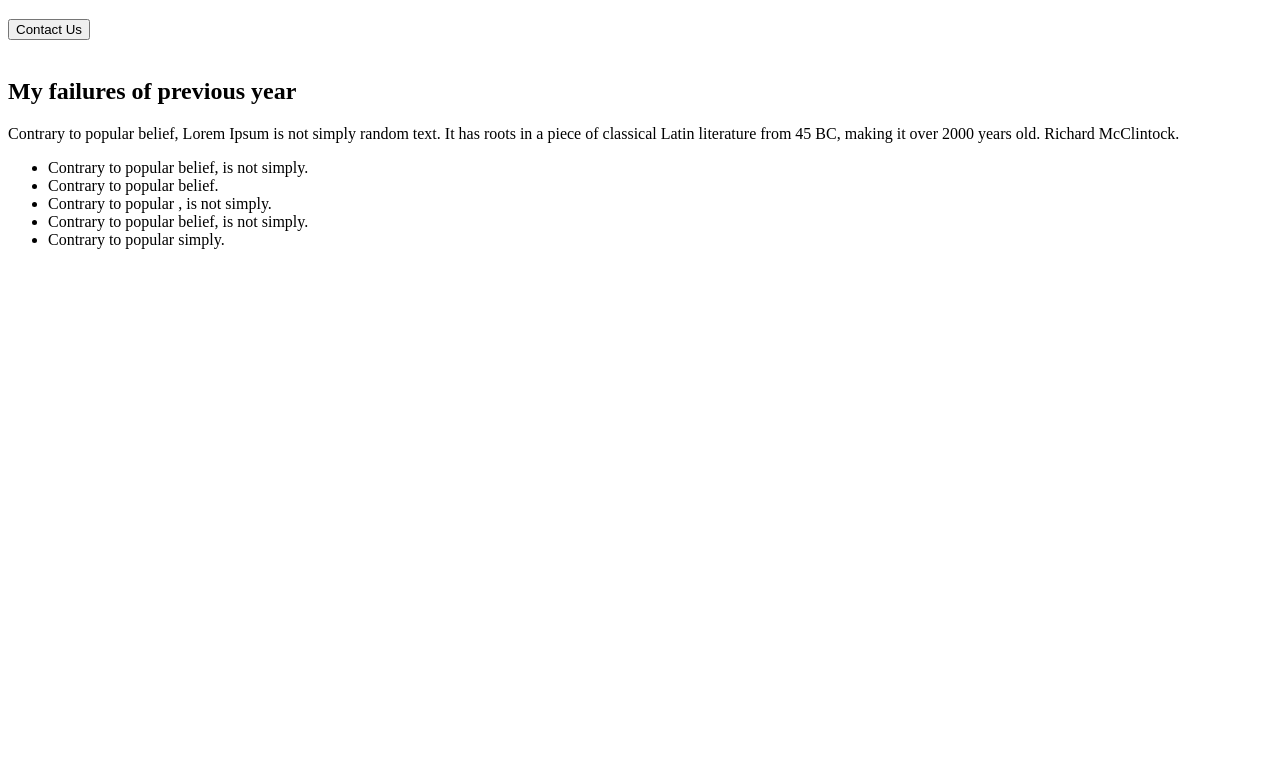
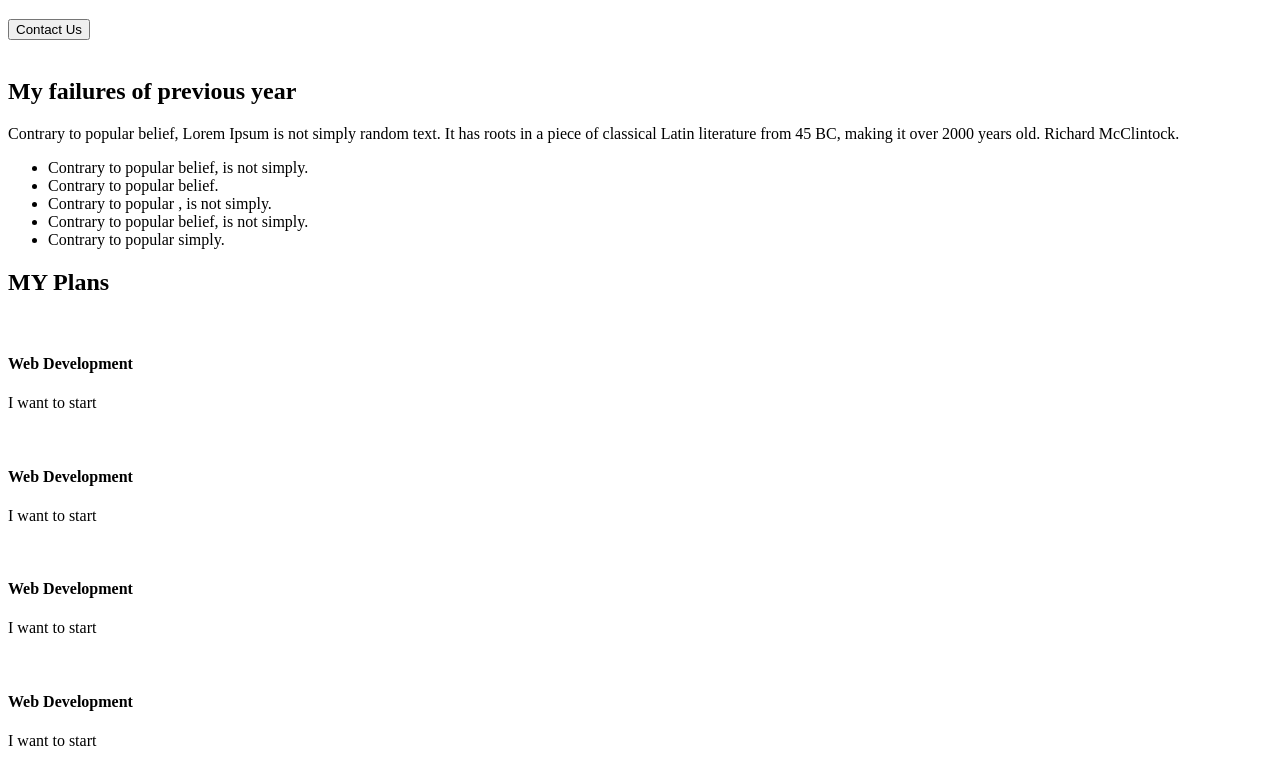
Before and after one commit to Toufiquer/2023-assignment-1, a plain HTML site: page index.html in a window 1280 px wide. Shown: the part 88-854 px from the top of the page. Before the commit the page ends 800 px from the top, so only its background shows below. Drawn offline with Linux system fonts and the light colour scheme.

Commit message:
my plans data

```diff
--- a/index.html
+++ b/index.html
@@ -32,5 +32,38 @@
       </div>
     </section>
     <!-- Failure -->
+    <!-- My plans -->
+    <section id="plans">
+      <h2>MY Plans</h2>
+      <!-- content -->
+      <div class="content">
+        <img src="" alt="" />
+        <h4>Web Development</h4>
+        <p>I want to start</p>
+      </div>
+      <!-- content -->
+      <!-- content -->
+      <div class="content">
+        <img src="" alt="" />
+        <h4>Web Development</h4>
+        <p>I want to start</p>
+      </div>
+      <!-- content -->
+      <!-- content -->
+      <div class="content">
+        <img src="" alt="" />
+        <h4>Web Development</h4>
+        <p>I want to start</p>
+      </div>
+      <!-- content -->
+      <!-- content -->
+      <div class="content">
+        <img src="" alt="" />
+        <h4>Web Development</h4>
+        <p>I want to start</p>
+      </div>
+      <!-- content -->
+    </section>
+    <!-- My plans -->
   </body>
 </html>
```
